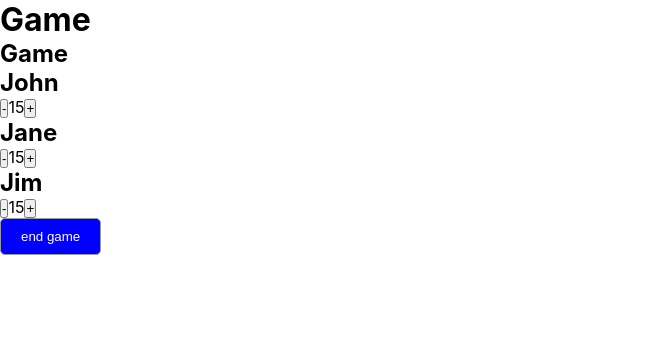
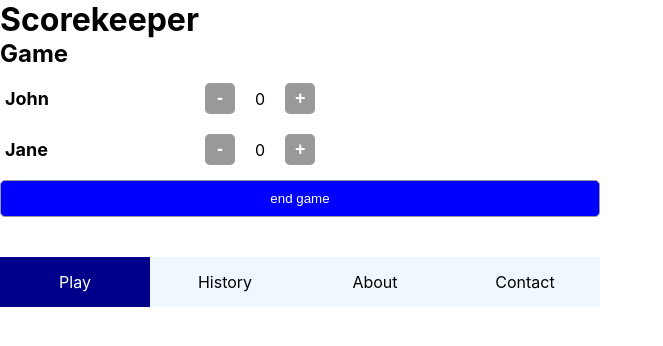
Before and after one commit to SLS-BLN/my_score, a React (Create React App) app: page / in a window 1280 px wide. Shown: the top 346 px of the page, without its empty margins (0-663 px from the left). Built offline with nearby package versions, Linux system fonts and the light colour scheme.

Commit message:
add counter function

```diff
--- a/src/App.js
+++ b/src/App.js
@@ -1,8 +1,8 @@
-import Player from "./components/Player/Player.js";
-import Button from "./components/Button/Button.js";
-import History from "./components/History/History.js";
-import { initialPreviousGames } from "./historyDB.js";
 import { Route, Routes } from "react-router-dom";
+import Navigation from "./components/Navigation/Navigation.js";
+import HomePage from "./pages/HomePage.js";
+import HistoryPage from "./pages/HistoryPage.js";
+import styled from "styled-components";
 
 const players = [
   {
@@ -15,54 +15,31 @@ const players = [
     score: 15,
     id: "2",
   },
-  {
-    name: "Jim",
-    score: 15,
-    id: "3",
-  },
 ];
 
 function App() {
   return (
     <>
-      <heading>
-        <h1>Game</h1>
-      </heading>
-      <main>
+      <header>
+        <h1>Scorekeeper</h1>
+      </header>
+      <Main>
         <Routes>
-          <Route
-            path="/"
-            element={
-              <>
-                <h2>Game</h2>
-                {players.map((player) => {
-                  return (
-                    <Player
-                      key={player.id}
-                      name={player.name}
-                      score={player.score}
-                    />
-                  );
-                })}
-                <Button background={"lightseagreen"}>end game</Button>
-              </>
-            }
-          />
-          <Route
-            path="/history"
-            element={
-              <>
-                <h2>Previous Games</h2>
-                {initialPreviousGames.map((game) => {
-                  return <History key={game.id} game={game} />;
-                })}
-              </>
-            }
-          />
+          <Route path="/" element={<HomePage players={players} />} />
+          <Route path="history" element={<HistoryPage />} />
         </Routes>
-      </main>
+      </Main>
+      <footer>
+        <Navigation />
+      </footer>
     </>
   );
 }
 
 export default App;
+
+const Main = styled.main`
+  display: grid;
+  gap: 10px;
+  margin-bottom: 4rem;
+`;
--- a/src/components/History/History.js
+++ b/src/components/History/History.js
@@ -18,6 +18,7 @@ export default function History({ game }) {
 
 const ListItem = styled.li`
   display: flex;
-  justify-content: left;
+  justify-content: space-evenly;
   align-items: center;
+  margin: 1rem;
 `;
--- /dev/null
+++ b/src/components/Navigation/Navigation.js
@@ -0,0 +1,37 @@
+import { NavLink } from "react-router-dom";
+import styled from "styled-components";
+
+export default function Navigation() {
+  return (
+    <Nav>
+      <StyledLink to="/">Play</StyledLink>
+      <StyledLink to="/history">History</StyledLink>
+      <StyledLink to="/about">About</StyledLink>
+      <StyledLink to="/contact">Contact</StyledLink>
+    </Nav>
+  );
+}
+
+const Nav = styled.nav`
+  display: flex;
+  justify-content: center;
+`;
+
+const StyledLink = styled(NavLink)`
+  display: grid;
+  flex: 1;
+  place-items: center;
+  background-color: aliceblue;
+  color: black;
+  border: none;
+  text-decoration: none;
+  padding: 1.5rem;
+
+  &.active {
+    background-color: darkblue;
+    color: white;
+  }
+  &:hover {
+    background-color: lightblue;
+  }
+`;
--- a/src/components/Player/Player.js
+++ b/src/components/Player/Player.js
@@ -1,14 +1,56 @@
-export default function Player({ name, score }) {
+import { useState } from "react";
+import styled from "styled-components";
+
+export default function Player({ name }) {
+  const [score, setScore] = useState(0);
+  const increaseNum = () => setScore(score + 1);
+  const decreaseNum = () => setScore(score - 1);
+
   return (
-    <section>
-      <h1>{name}</h1>
-      <button type="button" aria-label="Decrease score">
-        -
-      </button>
-      <span>{score}</span>
-      <button type="button" aria-label="Increase score">
-        +
-      </button>
-    </section>
+    <PlayerWrapper>
+      <PlayerName>{name}</PlayerName>
+      <PlayerScore>
+        <Button type="button" aria-label="Decrease score" onClick={decreaseNum}>
+          -
+        </Button>
+        <span>{score}</span>
+        <Button type="button" aria-label="Increase score" onClick={increaseNum}>
+          +
+        </Button>
+      </PlayerScore>
+    </PlayerWrapper>
   );
 }
+
+const PlayerWrapper = styled.section`
+  display: flex;
+  justify-content: left;
+  align-items: center;
+  margin: 0.5rem;
+`;
+
+const PlayerName = styled.h3`
+  font-size: 1.8rem;
+  width: 16rem;
+  text-align: left;
+`;
+
+const Button = styled.button`
+  font-size: 1.8rem;
+  font-weight: bold;
+  background-color: #999;
+  color: white;
+  width: 3rem;
+  padding: 0.5rem 1rem;
+  border: none;
+  border-radius: 5px; ;
+`;
+
+const PlayerScore = styled.div`
+  width: 15rem;
+  display: flex;
+  justify-content: space-evenly;
+  align-items: center;
+  grid-template-columns: repeat(3, 1fr);
+  margin-left: 2rem;
+`;
--- /dev/null
+++ b/src/pages/HistoryPage.js
@@ -0,0 +1,13 @@
+import History from "../components/History/History";
+import { initialPreviousGames } from "../historyDB";
+
+export default function HistoryPage() {
+  return (
+    <>
+      <h2>Previous Games</h2>
+      {initialPreviousGames.map((game) => {
+        return <History key={game.id} game={game} />;
+      })}
+    </>
+  );
+}
--- /dev/null
+++ b/src/pages/HomePage.js
@@ -0,0 +1,16 @@
+import Player from "../components/Player/Player.js";
+import Button from "../components/Button/Button";
+
+export default function HomePage({ players }) {
+  return (
+    <>
+      <h2>Game</h2>
+      {players.map((player) => {
+        return (
+          <Player key={player.id} name={player.name} score={player.score} />
+        );
+      })}
+      <Button background={"lightseagreen"}>end game</Button>
+    </>
+  );
+}
```
Also changed, not shown: 2 other files (tests, documents, lock files or other folders).
